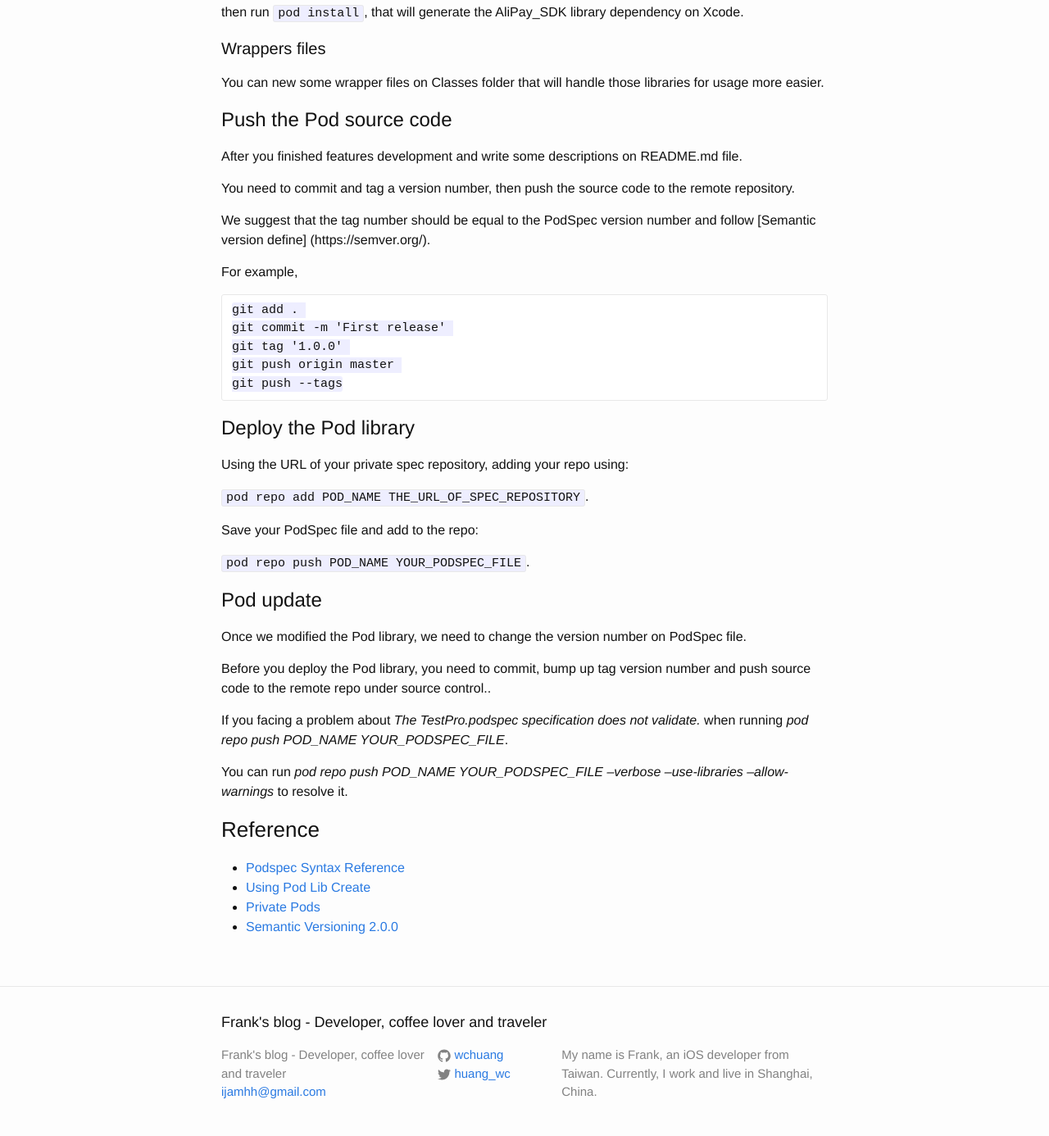
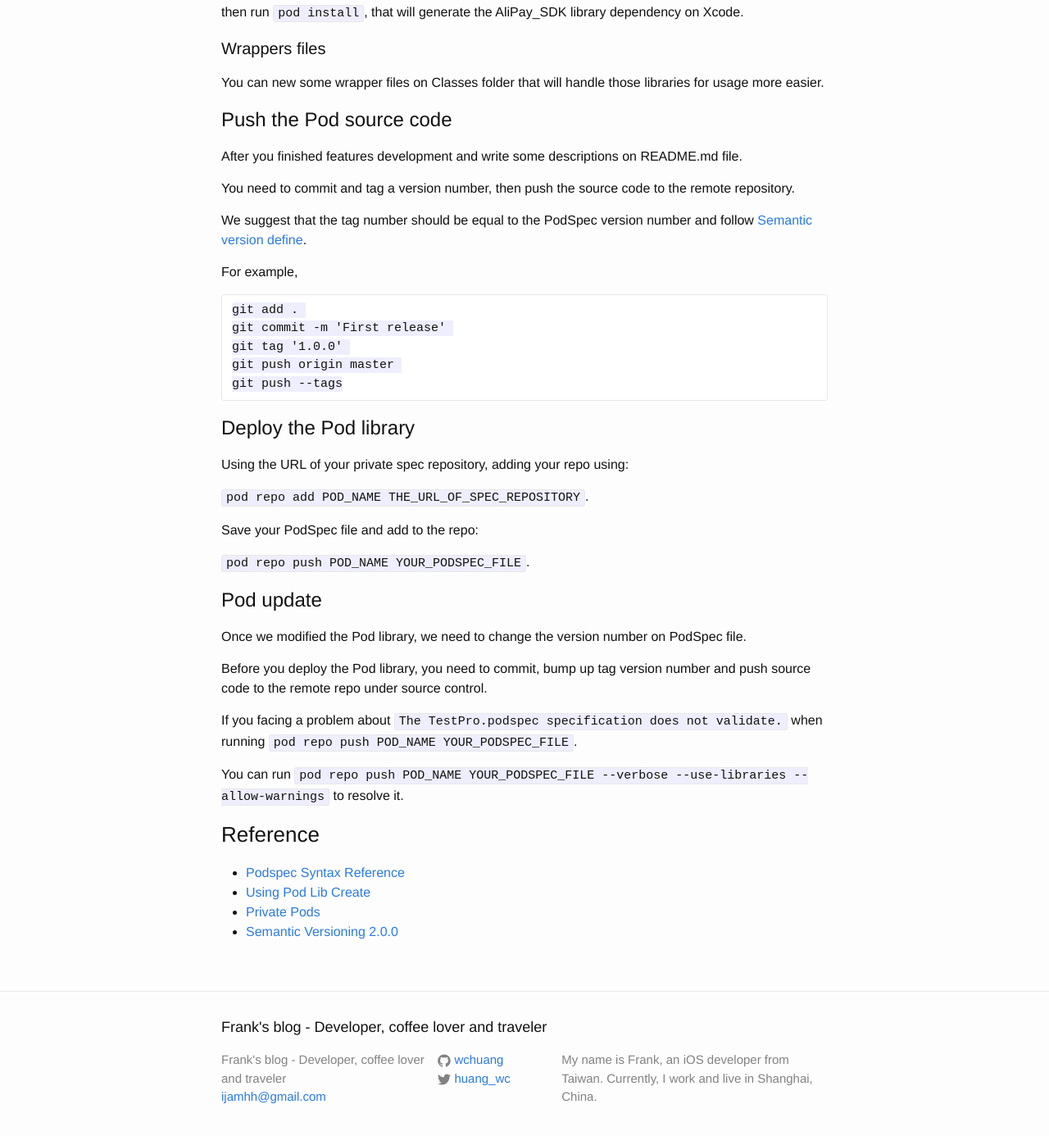
Before and after one commit to wchuang/wchuang.github.io, a Jekyll site: the page built from _posts/2018-04-15-how-to-make-a-private-cocoapods.markdown, in a window 1280 px wide and 1400 px high, scrolled down 2399 px. Shown: the top 1386 px of the window at 82% size. Built offline with Jekyll 4.4.1, drawn with Linux system fonts in a browser that asks for light colours.

```diff
--- a/_posts/2018-04-15-how-to-make-a-private-cocoapods.markdown
+++ b/_posts/2018-04-15-how-to-make-a-private-cocoapods.markdown
@@ -111,7 +111,7 @@ After you finished features development and write some descriptions on README.md
 
 You need to commit and tag a version number, then push the source code to the remote repository.
 
-We suggest that the tag number should be equal to the PodSpec version number and follow [Semantic version define] (https://semver.org/).
+We suggest that the tag number should be equal to the PodSpec version number and follow [Semantic version define](https://semver.org/).
 
 For example,
 
@@ -135,11 +135,11 @@ Save your PodSpec file and add to the repo:
 
 Once we modified the Pod library, we need to change the version number on PodSpec file.
 
-Before you deploy the Pod library, you need to commit, bump up tag version number and push source code to the remote repo under source control..
+Before you deploy the Pod library, you need to commit, bump up tag version number and push source code to the remote repo under source control.
 
-If you facing a problem about _The TestPro.podspec specification does not validate._ when running _pod repo push POD_NAME YOUR_PODSPEC_FILE_.
+If you facing a problem about `The TestPro.podspec specification does not validate.` when running `pod repo push POD_NAME YOUR_PODSPEC_FILE`.
 
-You can run _pod repo push POD_NAME YOUR_PODSPEC_FILE --verbose --use-libraries --allow-warnings_ to resolve it.
+You can run `pod repo push POD_NAME YOUR_PODSPEC_FILE --verbose --use-libraries --allow-warnings` to resolve it.
 
 ### Reference ###
 
```
